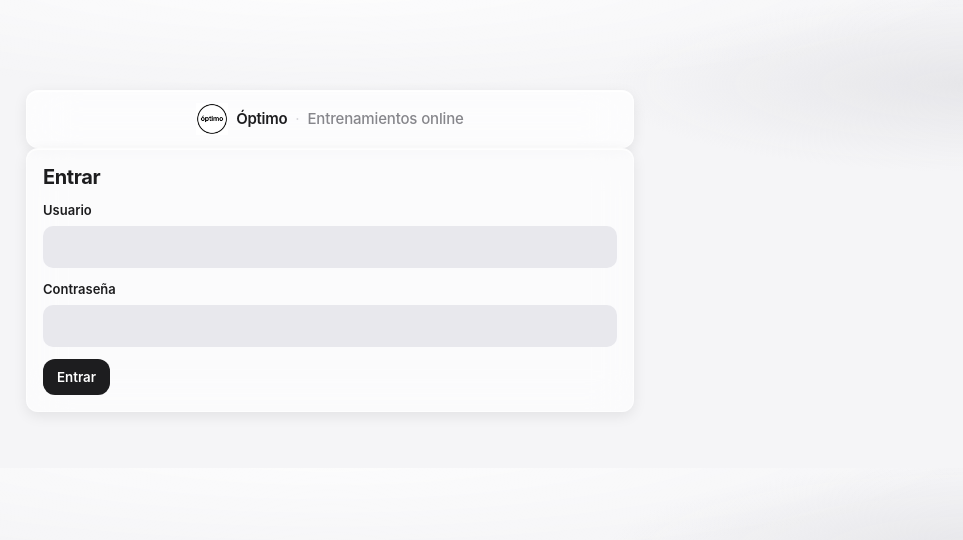
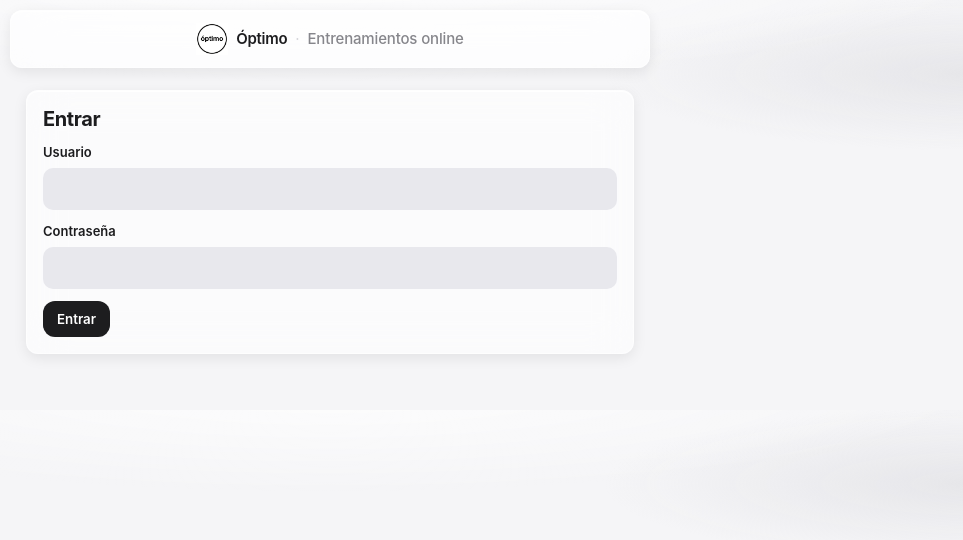
Before and after one commit to AdriiValle/optimo-online, a Next.js app: page /login in a window 1280 px wide. Shown: the top 540 px of the page, without its empty margins (310-1273 px from the left). Built offline with nearby package versions, Linux system fonts and the light colour scheme.

Commit message:
Header fijo en viewport: portal y BrandHeader fuera de main.
Complementa Análisis; globals con doc-header-viewport y bloque .an-* intactos.

Co-authored-by: Cursor <cursoragent@cursor.com>

```diff
--- a/app/components/brand-header.tsx
+++ b/app/components/brand-header.tsx
@@ -1,4 +1,7 @@
-import type { ReactNode } from "react";
+"use client";
+
+import { type ReactNode, useEffect, useState } from "react";
+import { createPortal } from "react-dom";
 
 type Props = {
   player?: string;
@@ -6,8 +9,9 @@ type Props = {
   trailing?: ReactNode;
 };
 
-export function BrandHeader({ player, meta, trailing }: Props) {
+function HeaderMarkup({ player, meta, trailing }: Props) {
   return (
+    <div className="doc-header-viewport">
       <header className="doc-header">
         <div className="brand-row">
           <img className="brand-logo" src="/logo-optimo.png" width={32} height={32} alt="" />
@@ -31,5 +35,22 @@ export function BrandHeader({ player, meta, trailing }: Props) {
         </div>
         {trailing}
       </header>
+    </div>
   );
 }
+
+export function BrandHeader(props: Props) {
+  const [mounted, setMounted] = useState(false);
+
+  useEffect(() => {
+    setMounted(true);
+  }, []);
+
+  const markup = <HeaderMarkup {...props} />;
+
+  if (!mounted) {
+    return markup;
+  }
+
+  return createPortal(markup, document.body);
+}
--- a/app/login/page.tsx
+++ b/app/login/page.tsx
@@ -26,9 +26,10 @@ export default async function LoginPage({
 }) {
   const q = await searchParams;
   return (
-    <main className="page">
+    <>
       <BrandHeader meta="Entrenamientos online" />
-      <section className="card">
+      <main className="page">
+        <section className="card">
         <h1>Entrar</h1>
         {q.error ? <p className="error">Usuario o contraseña incorrectos.</p> : null}
         <form action={login}>
@@ -40,7 +41,8 @@ export default async function LoginPage({
             Entrar
           </button>
         </form>
-      </section>
-    </main>
+        </section>
+      </main>
+    </>
   );
 }
```
Also changed, not shown: app/not-found.tsx (+8 -6 lines), app/panel/page.tsx (+6 -4 lines), app/a/[id]/page.tsx (indentation only). Lines whose indentation alone changed are shown as unchanged.
